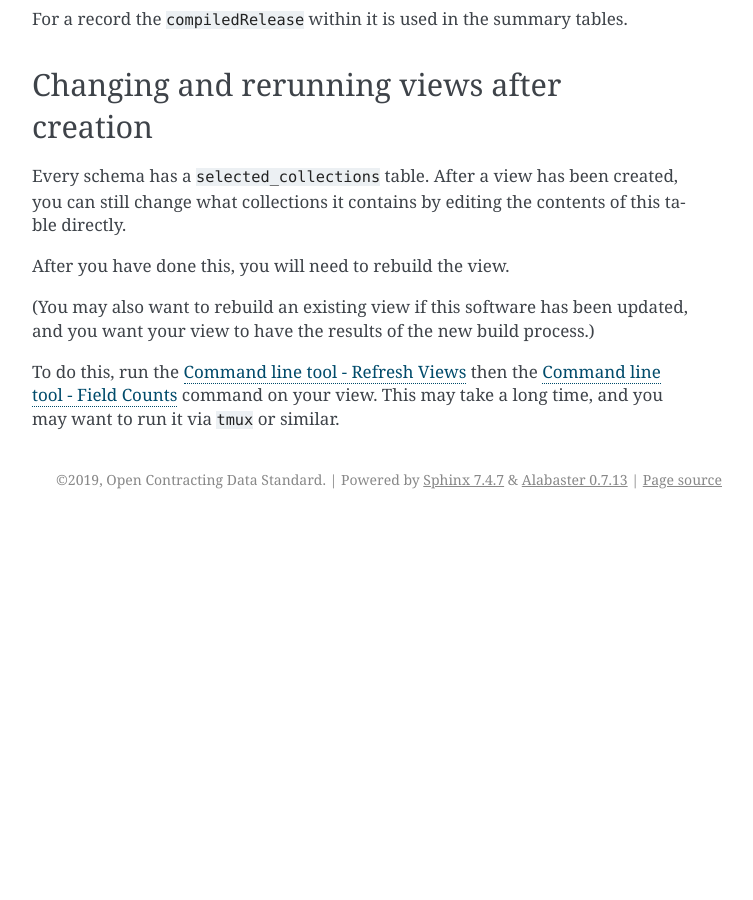
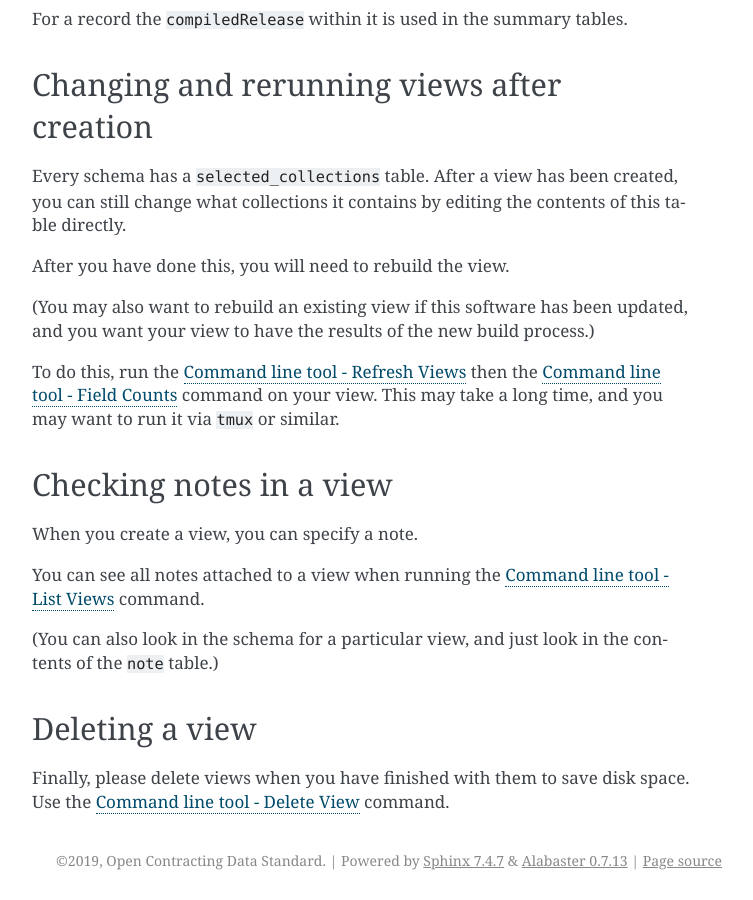
Before and after one commit to open-contracting/kingfisher-summarize, a Sphinx documentation site: the page built from docs/views.rst, in a window 1280 px wide and 900 px high, scrolled down 1075 px. Shown: the whole window, without its empty margins (388-1141 px from the left). Built offline with Sphinx 7.4.7, drawn with Linux system fonts in a browser that asks for light colours; before the commit the page ends 1594 px from its top, so only the background shows below that; some of the changed text lies outside the part shown.

Commit message:
Docs - add to views page so it describes a complete "lifecycle" of a view.
Creation, Quering, updating, seeing notes, deleting.

```diff
--- a/docs/views.rst
+++ b/docs/views.rst
@@ -59,3 +59,18 @@ After you have done this, you will need to rebuild the view.
 (You may also want to rebuild an existing view if this software has been updated, and you want your view to have the results of the new build process.)
 
 To do this, run the :doc:`cli-refresh-views` then the :doc:`cli-field-counts` command on your view. This may take a long time, and you may want to run it via ``tmux`` or similar.
+
+
+Checking notes in a view
+------------------------
+
+When you create a view, you can specify a note.
+
+You can see all notes attached to a view when running the :doc:`cli-list-views` command.
+
+(You can also look in the schema for a particular view, and just look in the contents of the ``note`` table.)
+
+Deleting a view
+---------------
+
+Finally, please delete views when you have finished with them to save disk space. Use the :doc:`cli-delete-view` command.
```
